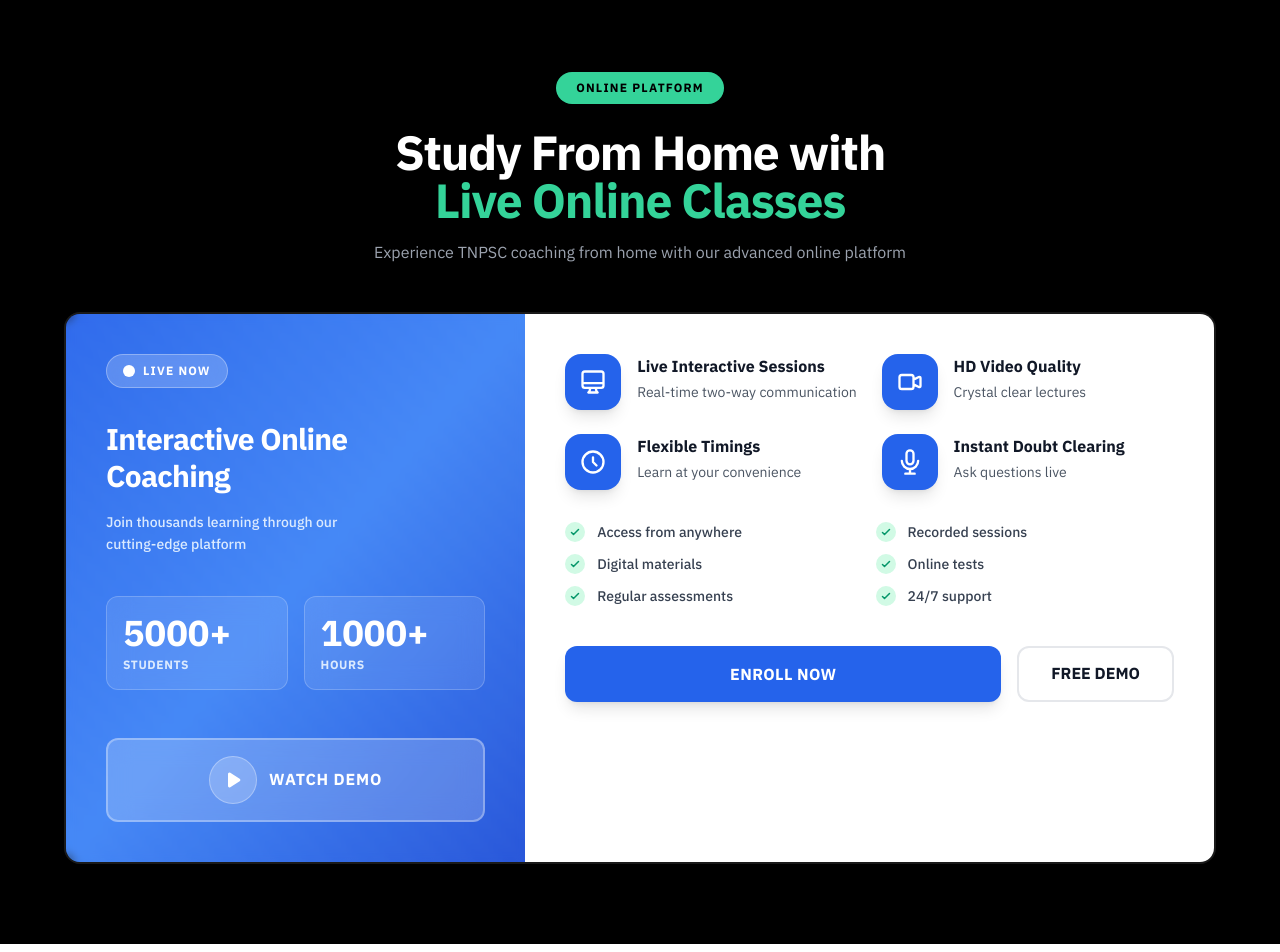
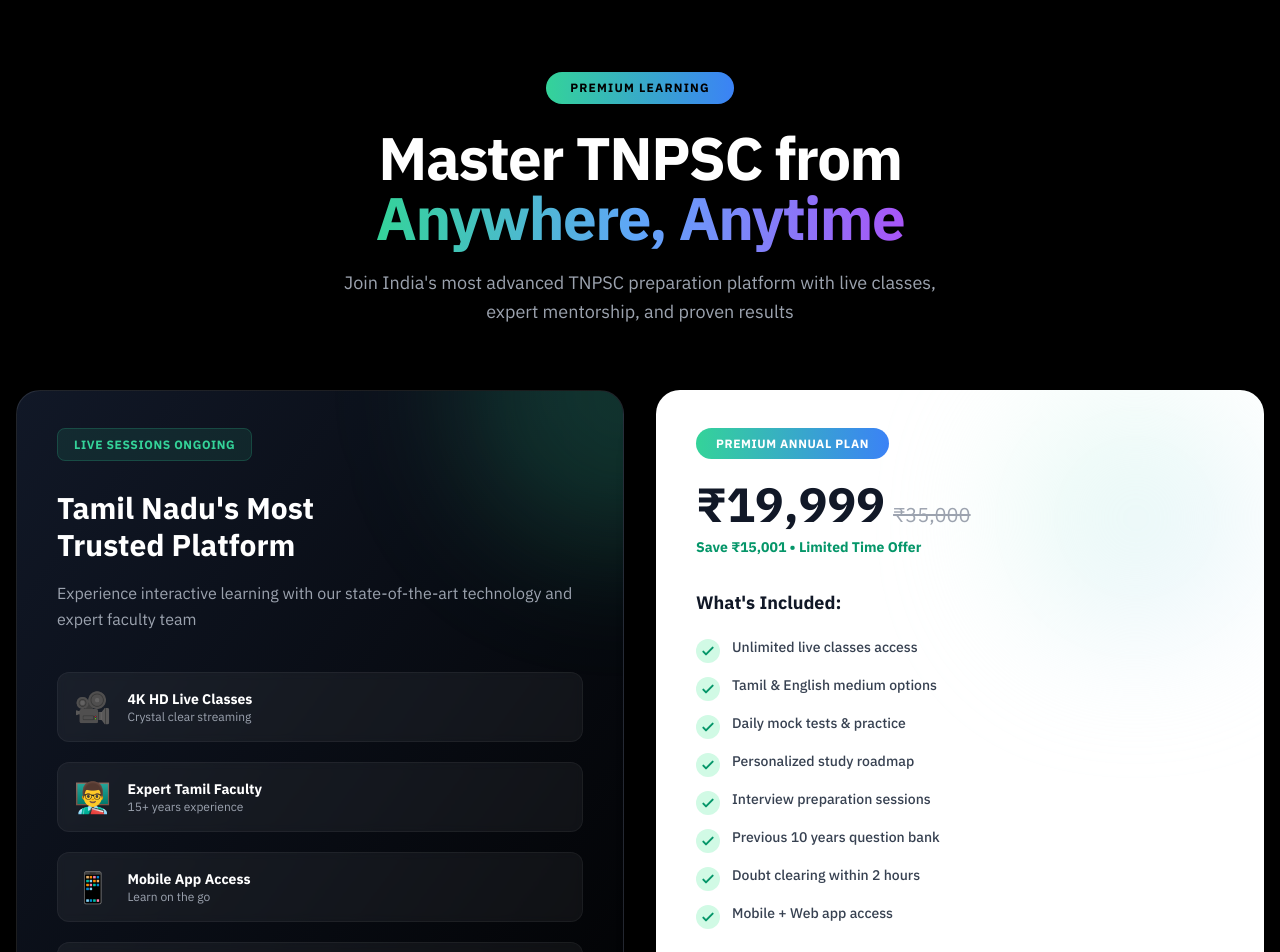
Before and after one commit to Dharshaneshwaran/Bloomes-IAS-Academy, a Next.js app: page / in a window 1280 px wide. Shown: the part 4660-5612 px from the top of the page. Built offline with nearby package versions, Linux system fonts and the light colour scheme; a web font is replaced by a local one.

Commit message:
Complete card redesign: 2-card layout with dark feature card and white pricing card, emoji icons, gradient badges, pricing details with discount, 8-item checklist, call-to-action buttons, and limited offer banner

```diff
--- a/src/components/modules/OnlineClasses.tsx
+++ b/src/components/modules/OnlineClasses.tsx
@@ -7,156 +7,146 @@ export default function OnlineClasses() {
     <section className="py-20 bg-black relative overflow-hidden">
       <div className="container mx-auto px-4">
         {/* Header */}
-        <div className="text-center mb-12">
-          <div className="inline-block bg-emerald-400 text-black px-5 py-2 rounded-full text-xs font-bold tracking-widest mb-6">
-            ONLINE PLATFORM
+        <div className="text-center mb-16">
+          <div className="inline-block bg-gradient-to-r from-emerald-400 to-blue-500 text-black px-6 py-2 rounded-full text-xs font-black tracking-widest mb-6">
+            PREMIUM LEARNING
           </div>
-          <h2 className="text-4xl md:text-5xl font-black text-white mb-4 tracking-tight leading-tight">
-            Study From Home with
+          <h2 className="text-5xl md:text-6xl font-black text-white mb-5 tracking-tight leading-tight">
+            Master TNPSC from
             <br />
-            <span className="text-emerald-400">Live Online Classes</span>
+            <span className="bg-gradient-to-r from-emerald-400 via-blue-400 to-purple-500 bg-clip-text text-transparent">
+              Anywhere, Anytime
+            </span>
           </h2>
-          <p className="text-gray-400 text-base max-w-2xl mx-auto">
-            Experience TNPSC coaching from home with our advanced online platform
+          <p className="text-gray-400 text-lg max-w-3xl mx-auto leading-relaxed">
+            Join India's most advanced TNPSC preparation platform with live classes,
+            <br />
+            expert mentorship, and proven results
           </p>
         </div>
 
-        {/* Main Card - Pluto Style with diagonal pattern */}
-        <div className="max-w-6xl mx-auto">
-          <div className="grid grid-cols-1 lg:grid-cols-5 border-2 border-white/10 rounded-2xl overflow-hidden shadow-2xl">
+        {/* Main Card - New Design */}
+        <div className="max-w-7xl mx-auto">
+          <div className="grid grid-cols-1 lg:grid-cols-2 gap-8">
 
-            {/* LEFT - Blue Section with Diagonal Pattern Overlay */}
-            <div className="lg:col-span-2 bg-gradient-to-br from-blue-600 via-blue-500 to-blue-700 p-10 relative overflow-hidden">
-              {/* Diagonal Pattern Overlay - Pluto Style */}
-              <div className="absolute inset-0 opacity-20" style={{
-                backgroundImage: `repeating-linear-gradient(
-                  45deg,
-                  rgba(255, 255, 255, 0.05) 0px,
-                  rgba(255, 255, 255, 0.05) 10px,
-                  transparent 10px,
-                  transparent 20px
-                )`
-              }}></div>
+            {/* LEFT CARD - Feature Highlights */}
+            <div className="bg-gradient-to-br from-gray-900 to-black border border-white/10 rounded-3xl p-10 relative overflow-hidden group hover:border-emerald-400/50 transition-all duration-300">
+              {/* Animated gradient background */}
+              <div className="absolute inset-0 bg-gradient-to-br from-emerald-500/10 via-blue-500/5 to-transparent opacity-0 group-hover:opacity-100 transition-opacity duration-500"></div>
 
-              {/* Glassmorphism overlay */}
-              <div className="absolute inset-0 backdrop-blur-sm bg-white/5"></div>
+              {/* Glow effect */}
+              <div className="absolute -top-40 -right-40 w-80 h-80 bg-emerald-400/20 rounded-full blur-3xl"></div>
 
               <div className="relative z-10">
-                {/* Live Badge with pulse */}
-                <div className="mb-8 inline-flex items-center gap-2 bg-white/20 backdrop-blur-md px-4 py-2 rounded-full border border-white/30">
-                  <div className="relative flex h-3 w-3">
-                    <span className="animate-ping absolute inline-flex h-full w-full rounded-full bg-white opacity-75"></span>
-                    <span className="relative inline-flex rounded-full h-3 w-3 bg-white"></span>
-                  </div>
-                  <span className="text-white text-xs font-bold tracking-widest">LIVE NOW</span>
+                {/* Badge */}
+                <div className="mb-8">
+                  <span className="bg-emerald-400/10 text-emerald-400 px-4 py-2 rounded-lg text-xs font-bold tracking-wider border border-emerald-400/20">
+                    LIVE SESSIONS ONGOING
+                  </span>
                 </div>
 
                 {/* Title */}
-                <h3 className="text-white text-3xl font-black mb-4 tracking-tight leading-tight">
-                  Interactive Online
+                <h3 className="text-white text-3xl font-black mb-4 leading-tight">
+                  Tamil Nadu's Most
                   <br />
-                  Coaching
+                  Trusted Platform
                 </h3>
-                <p className="text-blue-100 text-sm font-medium mb-10 leading-relaxed">
-                  Join thousands learning through our
-                  <br />
-                  cutting-edge platform
+                <p className="text-gray-400 text-base mb-10 leading-relaxed">
+                  Experience interactive learning with our state-of-the-art
+                  technology and expert faculty team
                 </p>
 
-                {/* Stats Grid - Pluto Style */}
-                <div className="grid grid-cols-2 gap-4 mb-12">
-                  <div className="bg-white/10 backdrop-blur-md rounded-xl p-4 border border-white/20">
-                    <div className="text-white text-4xl font-black mb-1">5000+</div>
-                    <div className="text-blue-100 text-xs font-bold tracking-wider">STUDENTS</div>
-                  </div>
-                  <div className="bg-white/10 backdrop-blur-md rounded-xl p-4 border border-white/20">
-                    <div className="text-white text-4xl font-black mb-1">1000+</div>
-                    <div className="text-blue-100 text-xs font-bold tracking-wider">HOURS</div>
+                {/* Key Features with Icons */}
+                <div className="space-y-5 mb-10">
+                  {[
+                    {
+                      icon: '🎥',
+                      title: '4K HD Live Classes',
+                      desc: 'Crystal clear streaming'
+                    },
+                    {
+                      icon: '👨‍🏫',
+                      title: 'Expert Tamil Faculty',
+                      desc: '15+ years experience'
+                    },
+                    {
+                      icon: '📱',
+                      title: 'Mobile App Access',
+                      desc: 'Learn on the go'
+                    },
+                    {
+                      icon: '🏆',
+                      title: '95% Success Rate',
+                      desc: 'Proven track record'
+                    }
+                  ].map((feature, i) => (
+                    <div key={i} className="flex items-center gap-4 bg-white/5 backdrop-blur-sm rounded-xl p-4 hover:bg-white/10 transition-all duration-200 border border-white/5">
+                      <div className="text-3xl">{feature.icon}</div>
+                      <div>
+                        <h5 className="text-white font-bold text-sm">{feature.title}</h5>
+                        <p className="text-gray-400 text-xs">{feature.desc}</p>
                       </div>
                     </div>
-
-                {/* Watch Demo Button - Glassmorphism */}
-                <button className="w-full bg-white/20 backdrop-blur-md border-2 border-white/30 text-white font-black py-4 px-6 rounded-xl flex items-center justify-center gap-3 hover:bg-white hover:text-blue-600 transition-all duration-300 group">
-                  <div className="w-12 h-12 bg-white/20 group-hover:bg-blue-600 rounded-full flex items-center justify-center transition-all duration-300 border border-white/30">
-                    <svg className="w-5 h-5 text-white ml-0.5" fill="currentColor" viewBox="0 0 20 20">
-                      <path d="M6.3 2.841A1.5 1.5 0 004 4.11V15.89a1.5 1.5 0 002.3 1.269l9.344-5.89a1.5 1.5 0 000-2.538L6.3 2.84z"/>
-                    </svg>
-                  </div>
-                  <span className="tracking-wider">WATCH DEMO</span>
-                </button>
-              </div>
+                  ))}
                 </div>
 
-            {/* RIGHT - White Section */}
-            <div className="lg:col-span-3 bg-white p-10">
-              {/* Features Icons - 2x2 Grid */}
-              <div className="grid grid-cols-2 gap-6 mb-8">
-                {/* Feature 1 */}
-                <div className="flex items-start gap-4">
-                  <div className="w-14 h-14 bg-blue-600 rounded-2xl flex items-center justify-center flex-shrink-0 shadow-lg">
-                    <svg className="w-7 h-7 text-white" fill="none" viewBox="0 0 24 24" stroke="currentColor">
-                      <path strokeLinecap="round" strokeLinejoin="round" strokeWidth={2} d="M9.75 17L9 20l-1 1h8l-1-1-.75-3M3 13h18M5 17h14a2 2 0 002-2V5a2 2 0 00-2-2H5a2 2 0 00-2 2v10a2 2 0 002 2z" />
-                    </svg>
+                {/* Stats Row */}
+                <div className="grid grid-cols-3 gap-4 pt-8 border-t border-white/10">
+                  <div>
+                    <div className="text-emerald-400 text-2xl font-black">8K+</div>
+                    <div className="text-gray-500 text-xs font-medium">Active Students</div>
                   </div>
                   <div>
-                    <h5 className="font-black text-gray-900 text-base mb-1">Live Interactive Sessions</h5>
-                    <p className="text-gray-600 text-sm">Real-time two-way communication</p>
-                  </div>
-                </div>
-
-                {/* Feature 2 */}
-                <div className="flex items-start gap-4">
-                  <div className="w-14 h-14 bg-blue-600 rounded-2xl flex items-center justify-center flex-shrink-0 shadow-lg">
-                    <svg className="w-7 h-7 text-white" fill="none" viewBox="0 0 24 24" stroke="currentColor">
-                      <path strokeLinecap="round" strokeLinejoin="round" strokeWidth={2} d="M15 10l4.553-2.276A1 1 0 0121 8.618v6.764a1 1 0 01-1.447.894L15 14M5 18h8a2 2 0 002-2V8a2 2 0 00-2-2H5a2 2 0 00-2 2v8a2 2 0 002 2z" />
-                    </svg>
+                    <div className="text-blue-400 text-2xl font-black">500+</div>
+                    <div className="text-gray-500 text-xs font-medium">Selections</div>
                   </div>
                   <div>
-                    <h5 className="font-black text-gray-900 text-base mb-1">HD Video Quality</h5>
-                    <p className="text-gray-600 text-sm">Crystal clear lectures</p>
+                    <div className="text-purple-400 text-2xl font-black">24/7</div>
+                    <div className="text-gray-500 text-xs font-medium">Support</div>
                   </div>
-                </div>
-
-                {/* Feature 3 */}
-                <div className="flex items-start gap-4">
-                  <div className="w-14 h-14 bg-blue-600 rounded-2xl flex items-center justify-center flex-shrink-0 shadow-lg">
-                    <svg className="w-7 h-7 text-white" fill="none" viewBox="0 0 24 24" stroke="currentColor">
-                      <path strokeLinecap="round" strokeLinejoin="round" strokeWidth={2} d="M12 8v4l3 3m6-3a9 9 0 11-18 0 9 9 0 0118 0z" />
-                    </svg>
-                  </div>
-                  <div>
-                    <h5 className="font-black text-gray-900 text-base mb-1">Flexible Timings</h5>
-                    <p className="text-gray-600 text-sm">Learn at your convenience</p>
-                  </div>
-                </div>
-
-                {/* Feature 4 */}
-                <div className="flex items-start gap-4">
-                  <div className="w-14 h-14 bg-blue-600 rounded-2xl flex items-center justify-center flex-shrink-0 shadow-lg">
-                    <svg className="w-7 h-7 text-white" fill="none" viewBox="0 0 24 24" stroke="currentColor">
-                      <path strokeLinecap="round" strokeLinejoin="round" strokeWidth={2} d="M19 11a7 7 0 01-7 7m0 0a7 7 0 01-7-7m7 7v4m0 0H8m4 0h4m-4-8a3 3 0 01-3-3V5a3 3 0 116 0v6a3 3 0 01-3 3z" />
-                    </svg>
-                  </div>
-                  <div>
-                    <h5 className="font-black text-gray-900 text-base mb-1">Instant Doubt Clearing</h5>
-                    <p className="text-gray-600 text-sm">Ask questions live</p>
                 </div>
               </div>
             </div>
 
-              {/* Checklist - Clean modern style */}
-              <div className="grid grid-cols-2 gap-3 mb-10">
+            {/* RIGHT CARD - Pricing/Enrollment */}
+            <div className="bg-white rounded-3xl p-10 relative overflow-hidden shadow-2xl">
+              {/* Decorative elements */}
+              <div className="absolute top-0 right-0 w-64 h-64 bg-gradient-to-br from-emerald-100 to-blue-100 rounded-full blur-3xl opacity-50"></div>
+
+              <div className="relative z-10">
+                {/* Plan Badge */}
+                <div className="mb-6">
+                  <span className="bg-gradient-to-r from-emerald-400 to-blue-500 text-white px-5 py-2 rounded-full text-xs font-black tracking-wider">
+                    PREMIUM ANNUAL PLAN
+                  </span>
+                </div>
+
+                {/* Price */}
+                <div className="mb-8">
+                  <div className="flex items-baseline gap-2 mb-2">
+                    <span className="text-5xl font-black text-gray-900">₹19,999</span>
+                    <span className="text-gray-400 line-through text-xl">₹35,000</span>
+                  </div>
+                  <p className="text-emerald-600 font-bold text-sm">Save ₹15,001 • Limited Time Offer</p>
+                </div>
+
+                {/* What's Included */}
+                <div className="mb-8">
+                  <h4 className="text-gray-900 font-black text-lg mb-5">What's Included:</h4>
+                  <div className="space-y-3">
                     {[
-                  'Access from anywhere',
-                  'Recorded sessions',
-                  'Digital materials',
-                  'Online tests',
-                  'Regular assessments',
-                  '24/7 support'
+                      'Unlimited live classes access',
+                      'Tamil & English medium options',
+                      'Daily mock tests & practice',
+                      'Personalized study roadmap',
+                      'Interview preparation sessions',
+                      'Previous 10 years question bank',
+                      'Doubt clearing within 2 hours',
+                      'Mobile + Web app access'
                     ].map((item, i) => (
-                  <div key={i} className="flex items-center gap-3">
-                    <div className="w-5 h-5 bg-emerald-100 rounded-full flex items-center justify-center flex-shrink-0">
-                      <svg className="w-3 h-3 text-emerald-600" fill="none" viewBox="0 0 24 24" stroke="currentColor">
+                      <div key={i} className="flex items-start gap-3">
+                        <div className="w-6 h-6 bg-emerald-100 rounded-full flex items-center justify-center flex-shrink-0 mt-0.5">
+                          <svg className="w-4 h-4 text-emerald-600" fill="none" viewBox="0 0 24 24" stroke="currentColor">
                             <path strokeLinecap="round" strokeLinejoin="round" strokeWidth={3} d="M5 13l4 4L19 7" />
                           </svg>
                         </div>
@@ -164,16 +154,54 @@ export default function OnlineClasses() {
                       </div>
                     ))}
                   </div>
+                </div>
 
-              {/* Action Buttons - Modern Fintech Style */}
-              <div className="flex gap-4">
-                <button className="flex-1 bg-blue-600 text-white font-bold py-4 px-6 text-base tracking-wide rounded-xl hover:bg-blue-700 transition-all duration-200 shadow-lg hover:shadow-xl">
-                  ENROLL NOW
+                {/* CTA Buttons */}
+                <div className="space-y-3">
+                  <button className="w-full bg-gradient-to-r from-emerald-500 to-blue-600 text-white font-black py-5 px-6 text-base tracking-wide rounded-xl hover:from-emerald-600 hover:to-blue-700 transition-all duration-200 shadow-lg hover:shadow-xl hover:scale-105 transform">
+                    START LEARNING NOW →
                   </button>
-                <button className="px-8 border-2 border-gray-200 text-gray-900 font-bold rounded-xl hover:border-blue-600 hover:text-blue-600 hover:bg-blue-50 transition-all duration-200">
-                  FREE DEMO
+                  <button className="w-full border-2 border-gray-200 text-gray-900 font-bold py-5 px-6 rounded-xl hover:border-gray-900 hover:bg-gray-50 transition-all duration-200 flex items-center justify-center gap-2">
+                    <svg className="w-5 h-5" fill="currentColor" viewBox="0 0 20 20">
+                      <path d="M6.3 2.841A1.5 1.5 0 004 4.11V15.89a1.5 1.5 0 002.3 1.269l9.344-5.89a1.5 1.5 0 000-2.538L6.3 2.84z"/>
+                    </svg>
+                    <span>WATCH DEMO CLASS</span>
                   </button>
                 </div>
+
+                {/* Trust Badge */}
+                <div className="mt-6 pt-6 border-t border-gray-200 flex items-center justify-center gap-2 text-gray-500 text-xs">
+                  <svg className="w-4 h-4 text-emerald-600" fill="currentColor" viewBox="0 0 20 20">
+                    <path fillRule="evenodd" d="M2.166 4.999A11.954 11.954 0 0010 1.944 11.954 11.954 0 0017.834 5c.11.65.166 1.32.166 2.001 0 5.225-3.34 9.67-8 11.317C5.34 16.67 2 12.225 2 7c0-.682.057-1.35.166-2.001zm11.541 3.708a1 1 0 00-1.414-1.414L9 10.586 7.707 9.293a1 1 0 00-1.414 1.414l2 2a1 1 0 001.414 0l4-4z" clipRule="evenodd" />
+                  </svg>
+                  <span className="font-medium">100% Money Back Guarantee • 7 Days Trial</span>
+                </div>
+              </div>
+            </div>
+          </div>
+        </div>
+
+        {/* Bottom Info Banner */}
+        <div className="max-w-7xl mx-auto mt-12 bg-gradient-to-r from-emerald-500/10 via-blue-500/10 to-purple-500/10 border border-white/10 rounded-2xl p-6">
+          <div className="flex flex-col md:flex-row items-center justify-between gap-4">
+            <div className="flex items-center gap-3">
+              <div className="w-12 h-12 bg-emerald-400 rounded-full flex items-center justify-center">
+                <svg className="w-6 h-6 text-black" fill="none" viewBox="0 0 24 24" stroke="currentColor">
+                  <path strokeLinecap="round" strokeLinejoin="round" strokeWidth={2} d="M13 10V3L4 14h7v7l9-11h-7z" />
+                </svg>
+              </div>
+              <div>
+                <p className="text-white font-bold">Limited Time Offer!</p>
+                <p className="text-gray-400 text-sm">Only 23 seats remaining this batch</p>
+              </div>
+            </div>
+            <div className="flex items-center gap-4">
+              <a href="tel:9003190030" className="text-emerald-400 hover:text-emerald-300 font-bold flex items-center gap-2">
+                <svg className="w-5 h-5" fill="none" viewBox="0 0 24 24" stroke="currentColor">
+                  <path strokeLinecap="round" strokeLinejoin="round" strokeWidth={2} d="M3 5a2 2 0 012-2h3.28a1 1 0 01.948.684l1.498 4.493a1 1 0 01-.502 1.21l-2.257 1.13a11.042 11.042 0 005.516 5.516l1.13-2.257a1 1 0 011.21-.502l4.493 1.498a1 1 0 01.684.949V19a2 2 0 01-2 2h-1C9.716 21 3 14.284 3 6V5z" />
+                </svg>
+                <span>Call: 90031 90030</span>
+              </a>
             </div>
           </div>
         </div>
```
Lines whose indentation alone changed are shown as unchanged.
